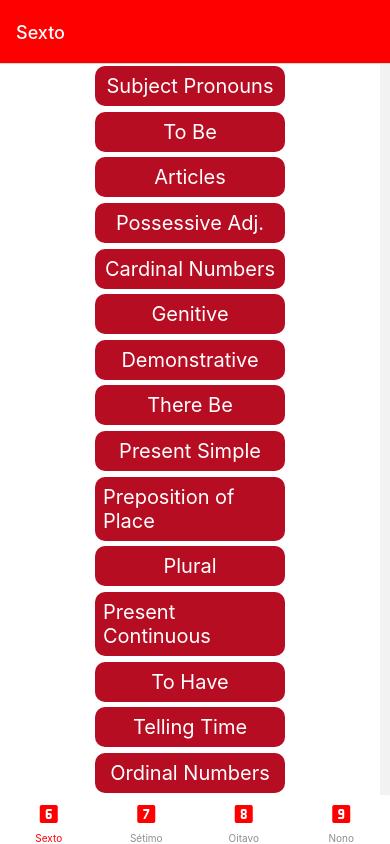
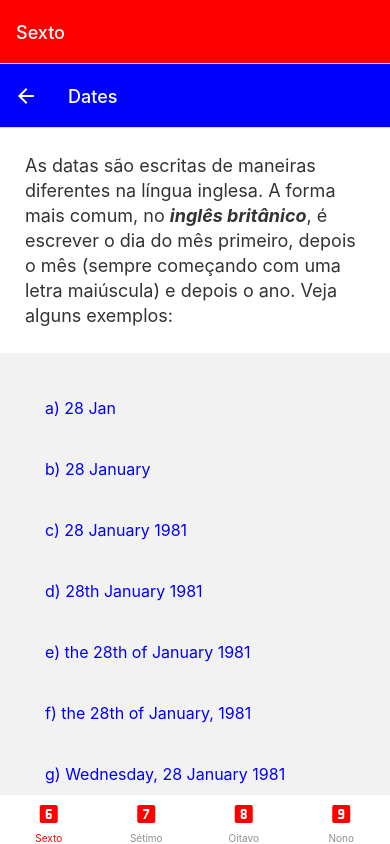
Before and after one commit to jcgsr/mar-InglesEscolar, a React Native app: screen /Dates in a window 390 px wide. Built offline with nearby package versions, Linux system fonts and the light colour scheme.

Commit message:
dates done

```diff
--- a/src/components/Sexto.js
+++ b/src/components/Sexto.js
@@ -51,6 +51,9 @@ const Sexto = () => {
   const navegaOrdinals = () => {
     navigation.navigate("Ordinal Numbers");
   };
+  const navegaDates = () => {
+    navigation.navigate("Dates");
+  };
   return (
     <View style={styles.containerSexto}>
       <TouchableOpacity style={styles.btnSexto} onPress={navegaSubjPronouns}>
@@ -101,6 +104,9 @@ const Sexto = () => {
       <TouchableOpacity style={styles.btnSexto} onPress={navegaOrdinals}>
         <Text style={styles.txt}>Ordinal Numbers</Text>
       </TouchableOpacity>
+      <TouchableOpacity style={styles.btnSexto} onPress={navegaDates}>
+        <Text style={styles.txt}>Dates</Text>
+      </TouchableOpacity>
     </View>
   );
 };
--- /dev/null
+++ b/src/components/anos/SextoSubjects/Dates.js
@@ -0,0 +1,65 @@
+import { View, Text, ScrollView } from "react-native";
+import React from "react";
+
+import styles from "../../../assets/style";
+
+const Dates = () => {
+  return (
+    <ScrollView>
+      <Text style={styles.txtBody}>
+        As datas são escritas de maneiras diferentes na língua inglesa. A forma
+        mais comum, no <Text style={styles.txtBold}>inglês britânico</Text>, é
+        escrever o dia do mês primeiro, depois o mês (sempre começando com uma
+        letra maiúscula) e depois o ano. Veja alguns exemplos:
+      </Text>
+      <View style={styles.txtBodyExemplos}>
+        <Text style={styles.txtExemplos}>a) 28 Jan</Text>
+        <Text style={styles.txtExemplos}>b) 28 January</Text>
+        <Text style={styles.txtExemplos}>c) 28 January 1981</Text>
+        <Text style={styles.txtExemplos}>d) 28th January 1981</Text>
+        <Text style={styles.txtExemplos}>e) the 28th of January 1981</Text>
+        <Text style={styles.txtExemplos}>f) the 28th of January, 1981</Text>
+        <Text style={styles.txtExemplos}>g) Wednesday, 28 January 1981</Text>
+        <Text style={styles.txtExemplos}>
+          h) Wednesday the 28th of January, 1981
+        </Text>
+        <Text style={styles.txtExemplos}>
+          i) 28/01/1981, 28.01.1981, 28-01-1981
+        </Text>
+        <Text style={styles.txtExemplos}>j) 8/1/81, 8.1.19, 8-1-81</Text>
+        <Text style={styles.txtExemplos}>k) 8Jan1981, 8-Jan-81</Text>
+        <Text style={styles.txtExemplos}>
+          l) Se decidir usar <Text style={styles.txtBold}>the</Text>, é
+          obrigatório usar também <Text style={styles.txtBold}>of</Text>
+        </Text>
+      </View>
+      <Text style={styles.txtHR} />
+      <Text style={styles.txtBody}>
+        No <Text style={styles.txtBold}>inglês americano</Text> escrito, o mês
+        da data vem antes do dia e do ano. Vê os exemplos:
+      </Text>
+      <View style={styles.txtBodyExemplos}>
+        <Text style={styles.txtExemplos}>a) Jan 28</Text>
+        <Text style={styles.txtExemplos}>b) January 28 </Text>
+        <Text style={styles.txtExemplos}>c) January 28, 1981</Text>
+        <Text style={styles.txtExemplos}>d) Wednesday, January 28 1981</Text>
+        <Text style={styles.txtExemplos}>
+          e) January the 28th, January 28th - são menos comuns
+        </Text>
+        <Text style={styles.txtExemplos}>f) 01/28/81, 01.28.81, 01-28-81</Text>
+        <Text style={styles.txtExemplos}>
+          g) 01/28/1981, 01.28.1981, 01-28-1981{" "}
+        </Text>
+        <Text style={styles.txtExemplos}>h) Jan. 28, 1981</Text>
+      </View>
+      <Text style={styles.txtHR} />
+      <Text style={styles.txtExemplos}>
+        No <Text style={styles.txtBold}>Padrão Internacional</Text> a sequência
+        deve ser ano, mês e dia: AAAA-MM-DD. a) 1981-01-28 b) 1981 January 28
+        (sem vírgula)
+      </Text>
+    </ScrollView>
+  );
+};
+
+export default Dates;
--- a/src/routes/stackRoutes6.js
+++ b/src/routes/stackRoutes6.js
@@ -18,6 +18,7 @@ import PresentContinuous from "../components/anos/SextoSubjects/PresentContinuou
 import Have from "../components/anos/SextoSubjects/Have";
 import Time from "../components/anos/SextoSubjects/Time";
 import Ordinals from "../components/anos/SextoSubjects/Ordinals";
+import Dates from "../components/anos/SextoSubjects/Dates";
 
 const Stack = createNativeStackNavigator();
 
@@ -224,6 +225,19 @@ const StackRoutes6 = () => {
           },
         }}
       />
+      <Stack.Screen
+        name="Dates"
+        component={Dates}
+        options={{
+          headerStyle: {
+            backgroundColor: "blue",
+          },
+          headerTintColor: "#fff",
+          headerTitleStyle: {
+            color: "white",
+          },
+        }}
+      />
     </Stack.Navigator>
   );
 };
```
